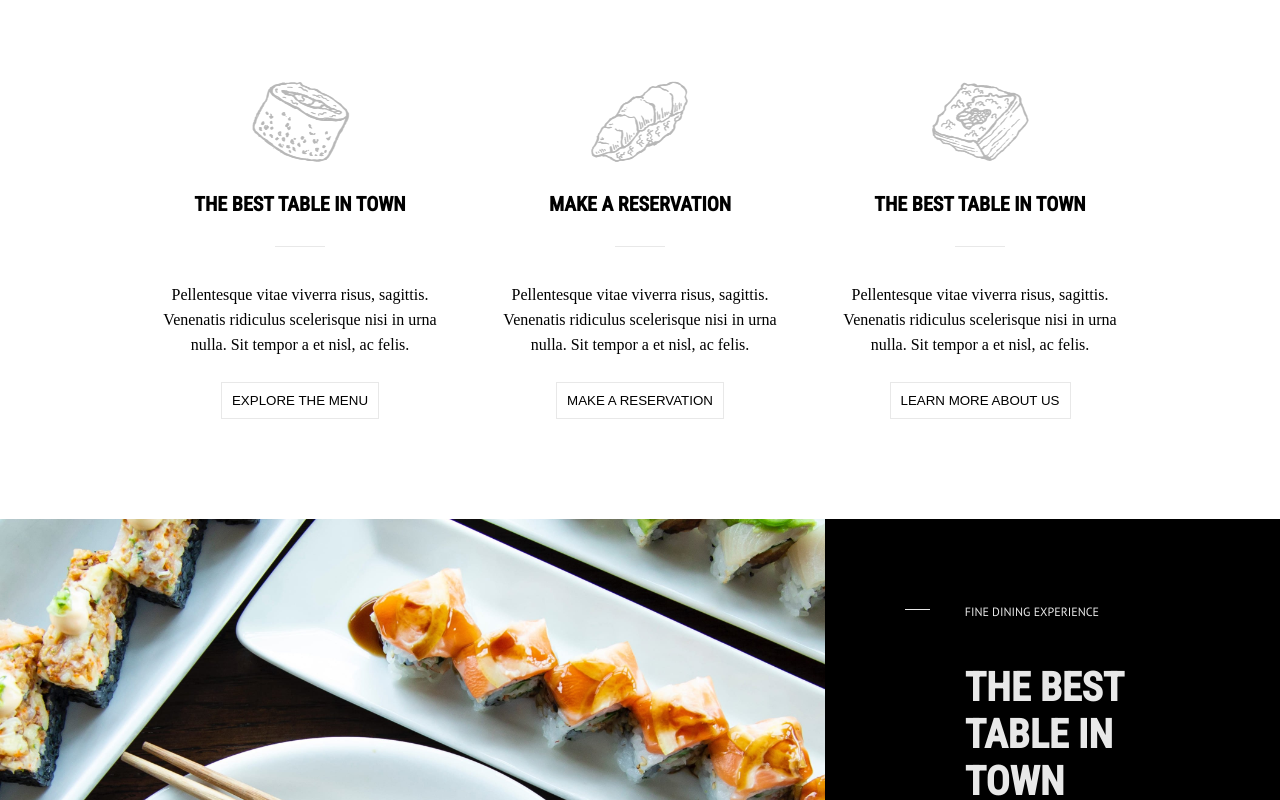
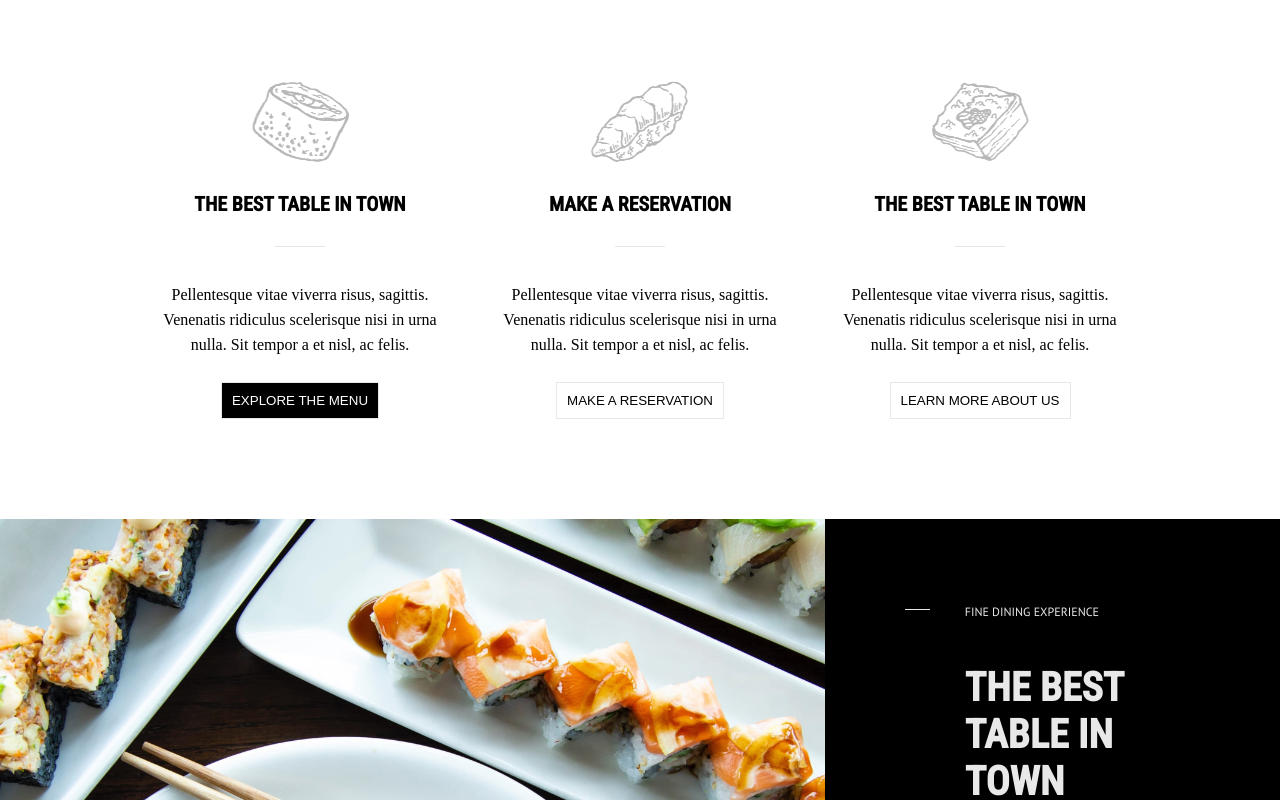
Before and after one commit to DamianoLunardo/proj-html-vuejs, a Vue app: page / in a window 1280 px wide. In both pictures the pointer is over the button 300 px from the left and 1749 px from the top of the page. Shown: the part 1349-2149 px from the top of the page. Built offline with nearby package versions, Linux system fonts and the light colour scheme.

Commit message:
Add hover buttons

```diff
--- a/src/components/AppMainTop.vue
+++ b/src/components/AppMainTop.vue
@@ -41,7 +41,7 @@
                             nulla. Sit tempor a et nisl, ac felis.
                         </p>
                     </li>
-                    <li><button>EXPLORE THE MENU</button></li>
+                    <li><button class="button-hover">EXPLORE THE MENU</button></li>
                 </ul>
             </div>
             <div>
@@ -59,7 +59,7 @@
                             nulla. Sit tempor a et nisl, ac felis.
                         </p>
                     </li>
-                    <li><button>MAKE A RESERVATION</button></li>
+                    <li><button class="button-hover">MAKE A RESERVATION</button></li>
                 </ul>
             </div>
             <div>
@@ -77,7 +77,7 @@
                             nulla. Sit tempor a et nisl, ac felis.
                         </p>
                     </li>
-                    <li><button>LEARN MORE ABOUT US</button></li>
+                    <li><button class="button-hover">LEARN MORE ABOUT US</button></li>
                 </ul>
             </div>
         </div>
@@ -114,7 +114,6 @@ ul {
     flex-direction: column;
     gap: 20px;
     padding-top: 50px;
-
 }
 
 .right-img {
@@ -133,5 +132,10 @@ li h4::after {
     margin-right: auto;
 }
 
+.button-hover:hover {
+    background-color: black;
+    color: white;
+}
+
 
 </style>
--- a/src/styles/general.scss
+++ b/src/styles/general.scss
@@ -50,6 +50,11 @@ button {
     background-color: white;
 }
 
+button:hover {
+    background-color: white;
+    color: black;
+}
+
 .button-black {
     border: solid 1px white;
     width: 200px;
```
